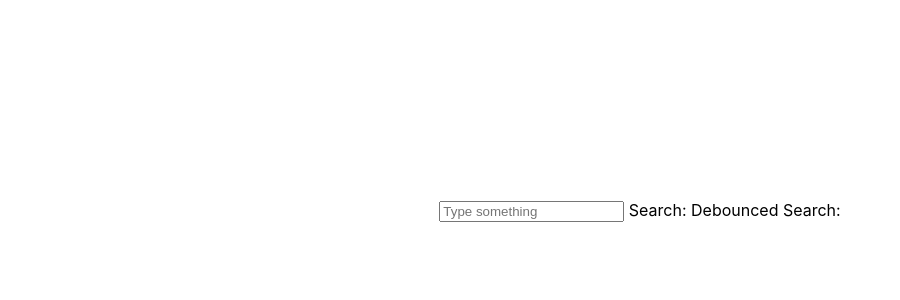
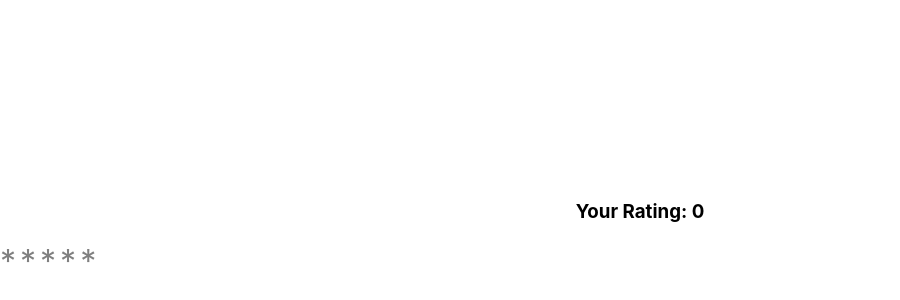
Before and after one commit to Swetha-14/prac, a React (Create React App) app: page / in a window 1280 px wide. Shown: the part 300-600 px from the top of the page, without its empty margins (0-900 px from the left). Built offline with nearby package versions, Linux system fonts and the light colour scheme.

Commit message:
[Swetha] Add star rating feature

```diff
--- a/src/App.tsx
+++ b/src/App.tsx
@@ -1,23 +1,16 @@
 import React, { useEffect, useRef, useState } from 'react';
 import './App.css';
 import { useDebounce } from './useDebounce';
+import { StarRating } from './StarRating';
 
 function App() {
-  const [search, setSearch] = useState("");
-  const debouncedSearch = useDebounce(search, 500)
+  const [rating, setRating] = useState(0);
 
   return (
     <div className="App" style={{ marginTop: 500 }}>
 
-      <input
-        type="search"
-        value={search}
-        onChange={e => setSearch(e.target.value)}
-        placeholder="Type something"
-      />
-
-      <span> Search: {search}</span>
-      <span> Debounced Search: {debouncedSearch} </span>
+      <h3>Your Rating: {rating}</h3>
+      <StarRating max={5} onChange={setRating} />
     </div>
   );
 }
--- /dev/null
+++ b/src/StarRating.tsx
@@ -0,0 +1,45 @@
+import { useState } from "react";
+
+type StarRatingProps = {
+    max?: number;
+    onChange?: (rating: number) => void;
+}
+
+
+
+export const StarRating: React.FC<StarRatingProps> = ({ max = 5, onChange }) => {
+    const [hovered, setHovered] = useState<number | null>(null)
+    const [selected, setSelected] = useState(0)
+
+
+    return (
+        <div style={{ display: "flex", gap: 4 }}>
+
+            {Array.from({ length: max }, (_, i) => {
+                const index = i + 1;
+                const isFilled = hovered !== null ? index <= hovered : index <= selected
+
+                return (
+                    <span
+                        key={index}
+                        style={{
+                            cursor: "pointer",
+                            color: isFilled ? "yellow" : "gray",
+                            fontSize: 32
+                        }}
+                        onMouseEnter={() => setHovered(index)}
+                        onMouseLeave={() => setHovered(null)}
+                        onClick={() => {
+                            setSelected(index)
+                            onChange?.(index)
+                        }}
+                    >
+                        *
+                    </span>
+                )
+            })}
+
+        </div>
+    )
+
+}
```
